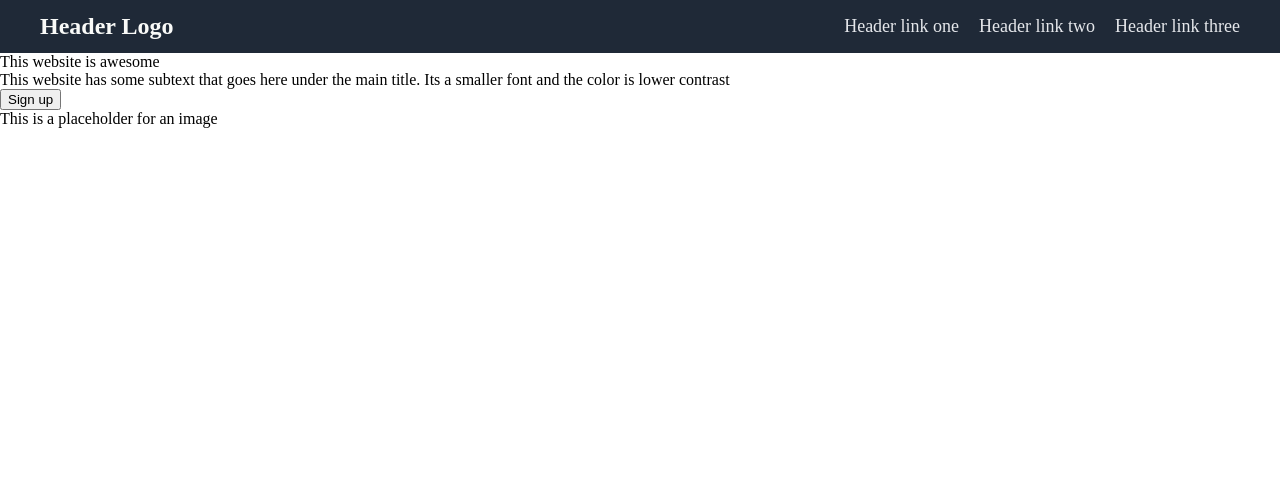
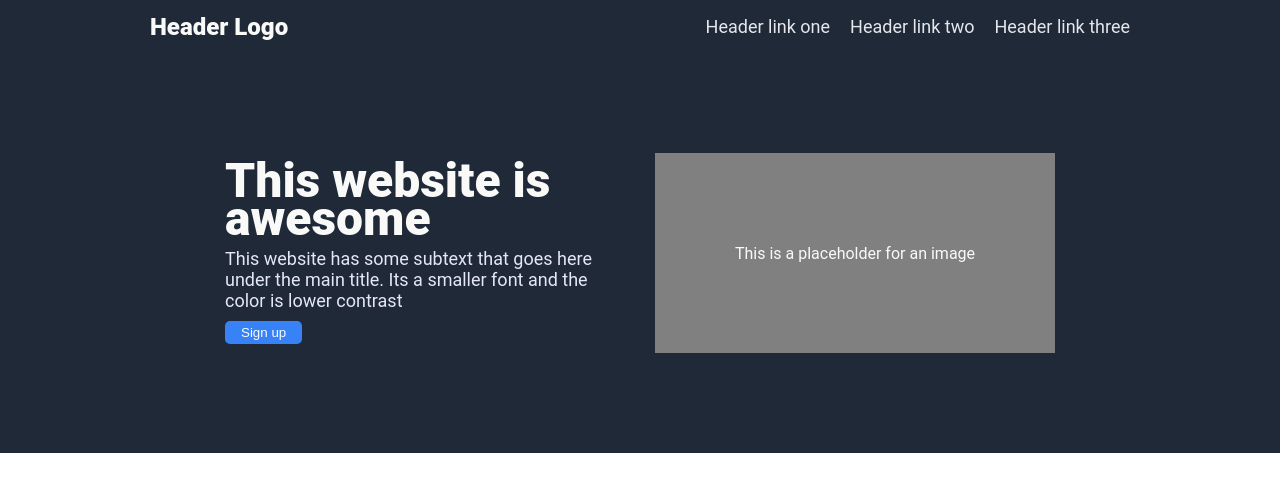
Before and after one commit to michalciberej/landing-page, a plain HTML site: page index.html in a window 1280 px wide. Drawn offline with Linux system fonts and the light colour scheme.

Commit message:
Finish hero

```diff
--- a/index.html
+++ b/index.html
@@ -17,16 +17,16 @@
         </ul>
     </nav>
     <div class="container">
-        <div>
-            <div>This website is awesome</div>
-            <div>
+        <div class="left-part">
+            <div class="hero">This website is awesome</div>
+            <div class="subtext">
                 This website has some subtext that goes
                 here under the main title. Its a smaller
                 font and the color is lower contrast
             </div>
             <button>Sign up</button>
         </div>
-        <div>This is a placeholder for an image</div>
+        <div class="placeholder">This is a placeholder for an image</div>
     </div>
 </body>
 </html>
--- a/styles.css
+++ b/styles.css
@@ -9,10 +9,16 @@
     box-sizing: border-box;
 }
 
+html {
+    font-family: Roboto, Oxygen, Ubuntu, Cantarell, 'Open Sans', 'Helvetica Neue', sans-serif;
+}
+
 body {
     margin: 0;
     padding: 0;
 }
+
+/* NAV BAR */
 
 ul {
     list-style: none;
@@ -31,7 +37,7 @@ nav {
 .logo {
     font-size: 24px;
     font-weight: 900;
-    padding-left: 40px;
+    padding-left: 150px;
     color: var(--white)
 }
 
@@ -41,5 +47,52 @@ li {
 }
 
 li:nth-child(3) {
-    padding-right: 40px;
+    padding-right: 150px;
 }
+
+/* HERO */
+
+.hero {
+    font-size: 48px;
+    font-weight: 900;
+    color: var(--white);
+    line-height: 80%;
+}
+
+.subtext {
+    color: var(--gray);
+    font-size: 18px;
+    margin-top: 10px;
+}
+
+.container {
+    display: flex;
+    justify-content: center;
+    align-items: center;
+    height: 400px;
+    background: var(--dark);
+    gap: 30px;
+}
+
+button {
+    color: var(--white);
+    background: var(--blue);
+    border: none;
+    border-radius: 5px;
+    padding: 4px 16px;
+    margin-top: 10px;
+}
+
+.left-part {
+    width: 400px;
+}
+
+.placeholder {
+    width: 400px;
+    height: 200px;
+    background: gray;
+    display: flex;
+    justify-content: center;
+    align-items: center;
+    color: var(--white);
+}
```
